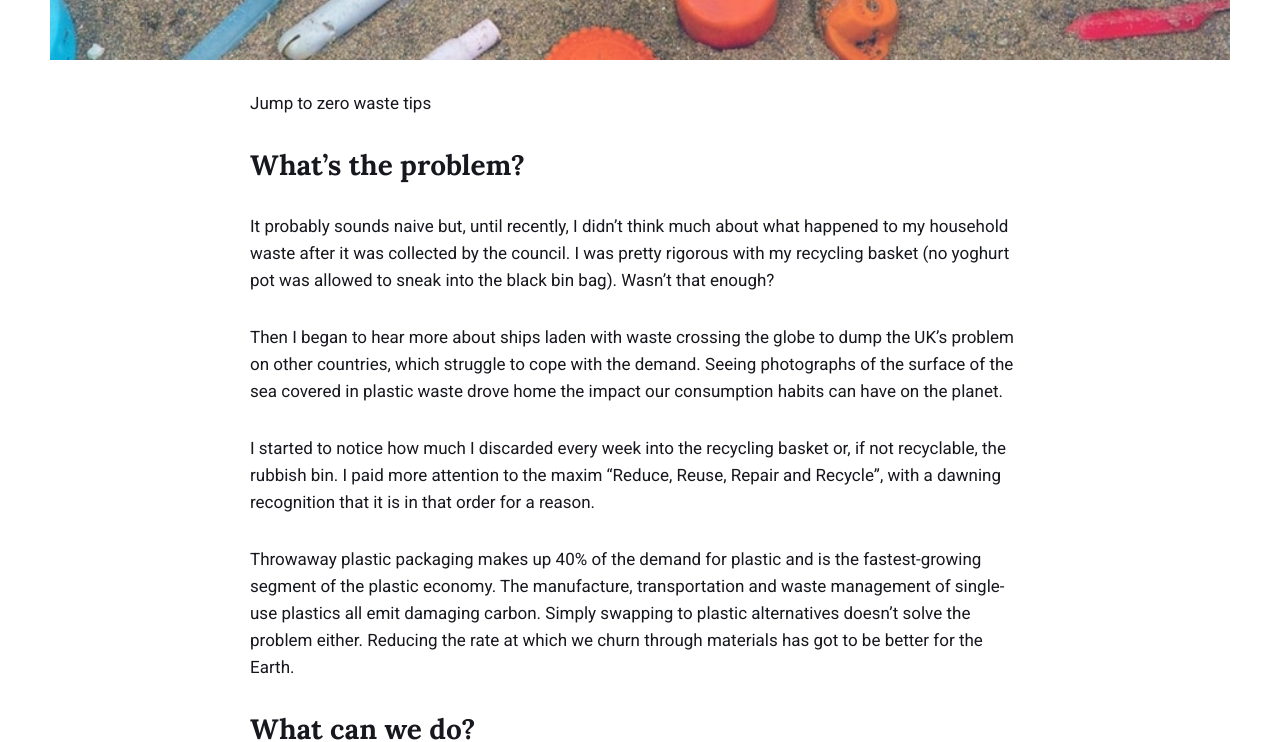
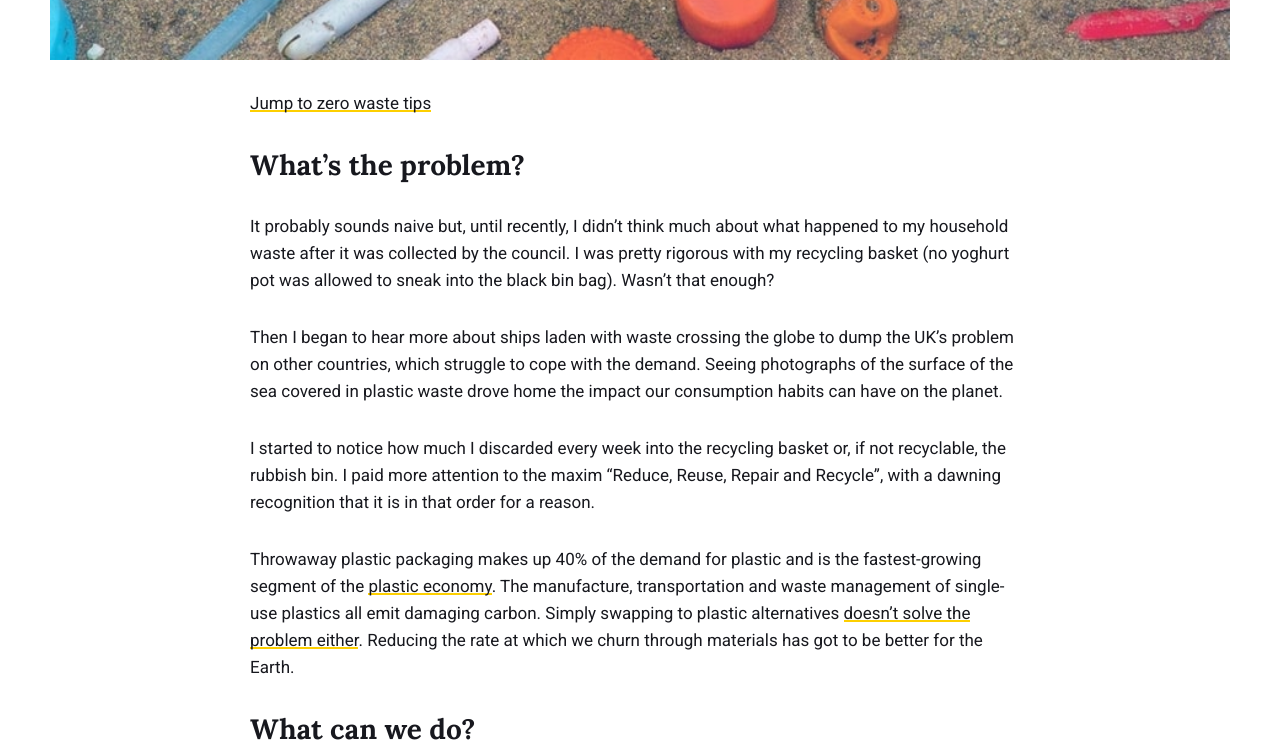
Before and after one commit to robinprospect/personalwebsite, a Jekyll site: the page built from _posts/2020-07-04-zero-waste-food-packaging.md, in a window 1280 px wide and 1400 px high, scrolled down 939 px. Shown: the part 150-892 px from the top of the window. Built offline with Jekyll 4.4.1, drawn with Linux system fonts in a browser that asks for light colours; nearby versions of some CDN libraries.

Commit message:
hyperlink underline

```diff
--- a/_sass/4-layouts/post.scss
+++ b/_sass/4-layouts/post.scss
@@ -6,6 +6,10 @@
   @media only screen and (max-width: $mobile) {
     margin: 120px auto 20px;
   }
+}
+
+.post__content a {
+  box-shadow: 0 -1px 0 0 #fff inset, 0 -3px 0 0 #fdcf00 inset;
 }
 
 .post-tags {
```
